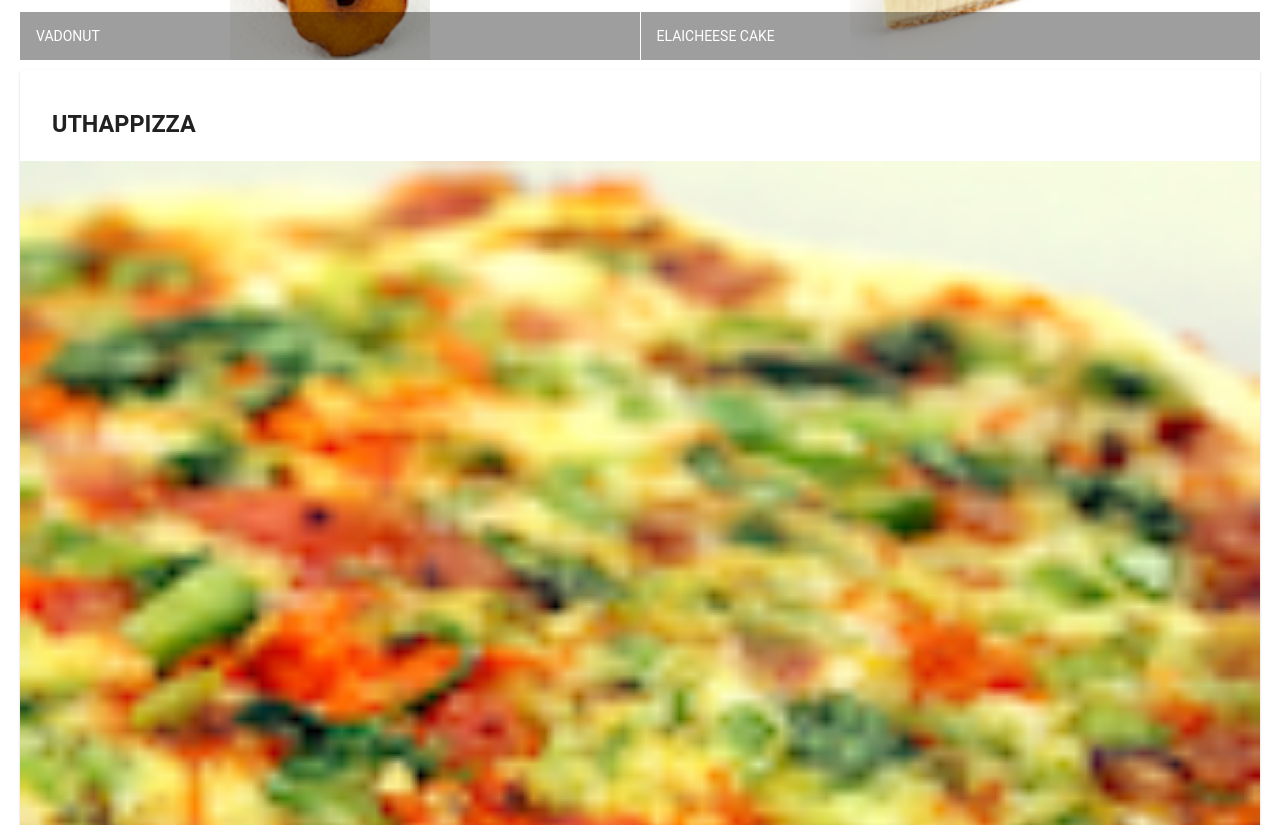
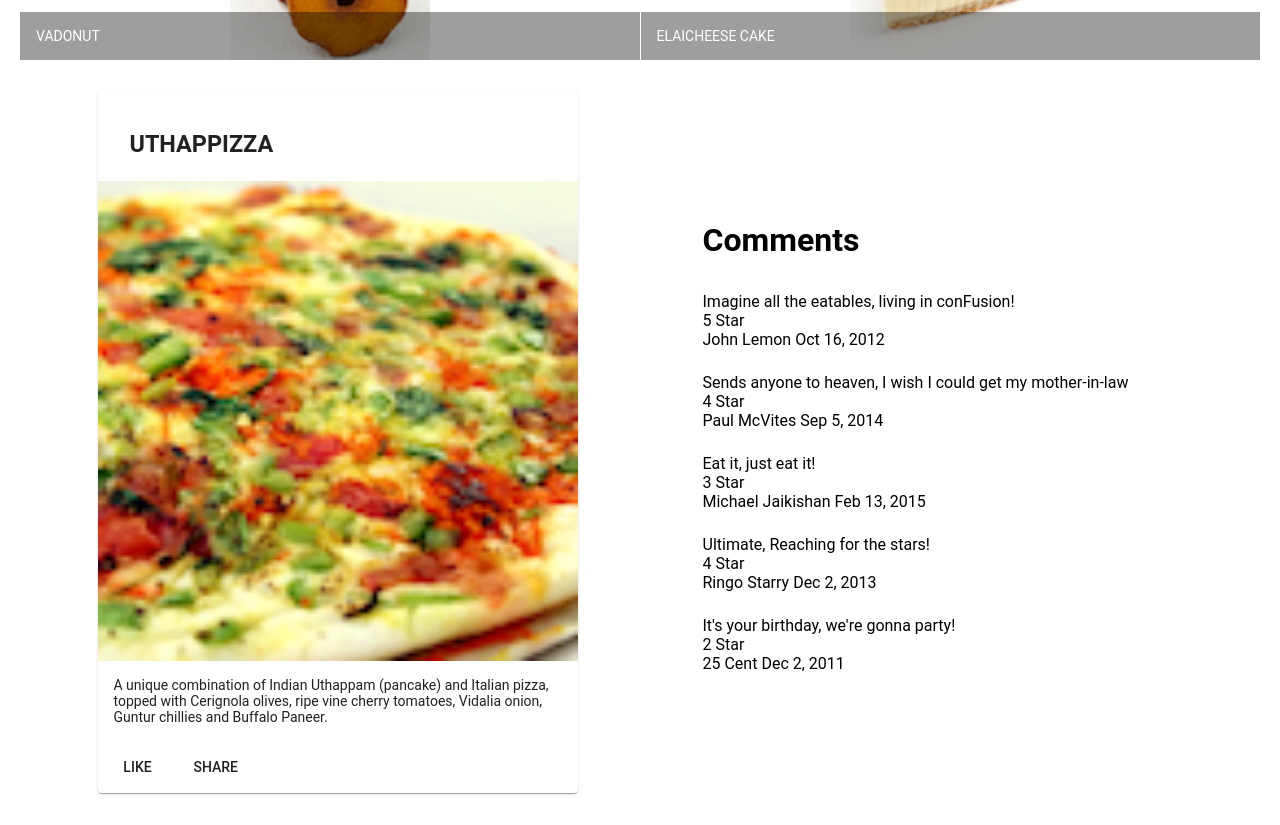
Before and after one commit to metsimsek/angular, an Angular app: page / in a window 1280 px wide. Shown: the part 440-1265 px from the top of the page. Built offline with nearby package versions, Linux system fonts and the light colour scheme.

Commit message:
Assignment 1

```diff
--- a/src/app/app.module.ts
+++ b/src/app/app.module.ts
@@ -12,11 +12,13 @@
 import { MatGridListModule } from '@angular/material/grid-list';
 import { MatCardModule } from '@angular/material/card';
 import { MatButtonModule } from '@angular/material/button';
+import { DishdetailComponent } from './dishdetail/dishdetail.component';
 
 @NgModule({
   declarations: [
     AppComponent,
-    MenuComponent
+    MenuComponent,
+    DishdetailComponent
   ],
   imports: [
     BrowserModule,
--- /dev/null
+++ b/src/app/dishdetail/dishdetail.component.html
@@ -0,0 +1,52 @@
+<div class="container"
+    fxLayout="row"
+    fxLayout.sm="column"
+    fxLayout.xs="column"
+    fxLayoutAlign.gt-md="space-around center"
+    fxLayoutGap="10px"
+    fxLayoutGap.xs="0">
+
+    <div fxFlex="40">
+        <div fxFlex *ngIf="dish">
+            <mat-card>
+                <mat-card-header>
+                    <mat-card-title>
+                        <h3>{{dish.name | uppercase}}</h3>
+                    </mat-card-title>
+                </mat-card-header>
+                <img mat-card-image src={{dish.image}} alt={{dish.name}}>
+                <mat-card-content>
+                    <p>{{dish.description}}</p>
+                </mat-card-content>
+                <mat-card-actions>
+                    <button mat-button>LIKE</button>
+                    <button mat-button>SHARE</button>
+                </mat-card-actions>
+            </mat-card>
+        </div>
+    </div>
+
+    <div fxFlex="40">
+        <div fxFlex *ngIf="dish">
+            <div class="row">
+                <h1>Comments</h1>
+            </div>
+            <mat-grid-list cols="1" rowHeight="80px">
+                <mat-grid-tile *ngFor="let comment of dish['comments']">
+                    <div fxFlex>
+                        <div mat-line>
+                            {{comment['comment'] | slice:0:60}}
+                        </div>
+                        <div mat-line>
+                            {{comment['rating']}} Star
+                        </div>
+                        <div mat-line>
+                            {{comment['author']}} {{comment['date'] | date}}
+                        </div>
+                    </div>
+                </mat-grid-tile>
+            </mat-grid-list>
+        </div>
+    </div>
+
+</div>
--- /dev/null
+++ b/src/app/dishdetail/dishdetail.component.ts
@@ -0,0 +1,61 @@
+import { Component, OnInit } from '@angular/core';
+
+const DISH = {
+  id: '0',
+  name: 'Uthappizza',
+  image: '/assets/images/uthappizza.png',
+  category: 'mains',
+  featured: true,
+  label: 'Hot',
+  price: '4.99',
+  description: 'A unique combination of Indian Uthappam (pancake) and Italian pizza, topped with Cerignola olives, ripe vine cherry tomatoes, Vidalia onion, Guntur chillies and Buffalo Paneer.',
+  comments: [
+    {
+      rating: 5,
+      comment: 'Imagine all the eatables, living in conFusion!',
+      author: 'John Lemon',
+      date: '2012-10-16T17:57:28.556094Z'
+    },
+    {
+      rating: 4,
+      comment: 'Sends anyone to heaven, I wish I could get my mother-in-law to eat it!',
+      author: 'Paul McVites',
+      date: '2014-09-05T17:57:28.556094Z'
+    },
+    {
+      rating: 3,
+      comment: 'Eat it, just eat it!',
+      author: 'Michael Jaikishan',
+      date: '2015-02-13T17:57:28.556094Z'
+    },
+    {
+      rating: 4,
+      comment: 'Ultimate, Reaching for the stars!',
+      author: 'Ringo Starry',
+      date: '2013-12-02T17:57:28.556094Z'
+    },
+    {
+      rating: 2,
+      comment: 'It\'s your birthday, we\'re gonna party!',
+      author: '25 Cent',
+      date: '2011-12-02T17:57:28.556094Z'
+    }
+  ]
+};
+
+@Component({
+  selector: 'app-dishdetail',
+  templateUrl: './dishdetail.component.html',
+  styleUrls: ['./dishdetail.component.scss']
+})
+
+export class DishdetailComponent implements OnInit {
+
+  constructor() { }
+
+  ngOnInit(): void {
+  }
+
+  dish = DISH;
+
+}
--- a/src/app/menu/menu.component.html
+++ b/src/app/menu/menu.component.html
@@ -1,6 +1,4 @@
-<div class="container"
-     fxLayout="column"
-     fxLayoutGap="10px">
+<div class="container" fxLayout="column" fxLayoutGap="10px">
 
   <div fxFlex>
     <div>
@@ -20,23 +18,6 @@
     </mat-grid-list>
   </div>
 
-  <div fxFlex *ngIf="selectedDish">
-    <mat-card>
-      <mat-card-header>
-        <mat-card-title>
-          <h3>{{selectedDish.name | uppercase}}</h3>
-        </mat-card-title>
-      </mat-card-header>
-      <img mat-card-image src={{selectedDish.image}} alt={{selectedDish.name}}>
-      <mat-card-content>
-        <p>{{selectedDish.description}}
-        </p>
-      </mat-card-content>
-      <mat-card-actions>
-        <button mat-button>LIKE</button>
-        <button mat-button>SHARE</button>
-      </mat-card-actions>
-    </mat-card>
-  </div>
+  <app-dishdetail></app-dishdetail>
 
 </div>
--- a/src/app/menu/menu.component.ts
+++ b/src/app/menu/menu.component.ts
@@ -56,7 +56,7 @@
   constructor() { }
   ngOnInit(): void { }
 
-  dishes: Dish = DISHES;
+  dishes = DISHES;
   selectedDish = DISHES[0];
 
 }
```
Also changed, not shown: src/app/dishdetail/dishdetail.component.scss (added), 1 other file (tests, documents, lock files or other folders).
